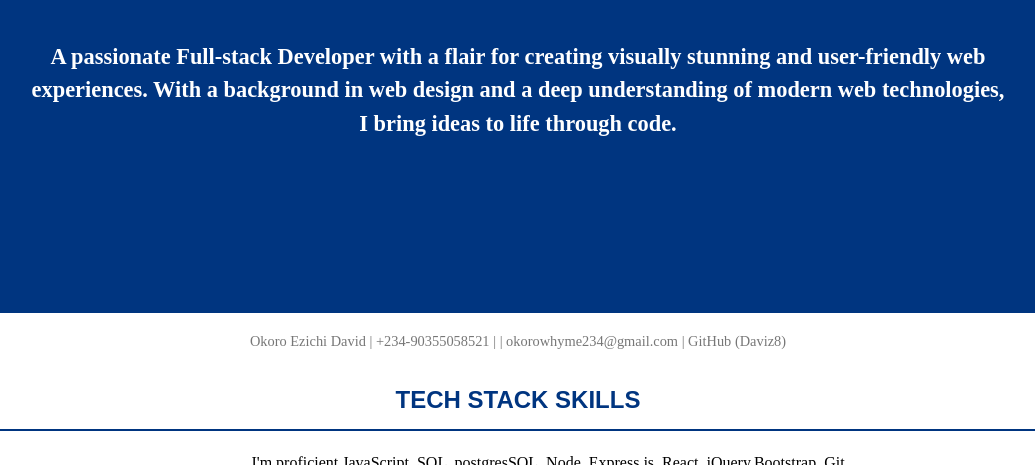
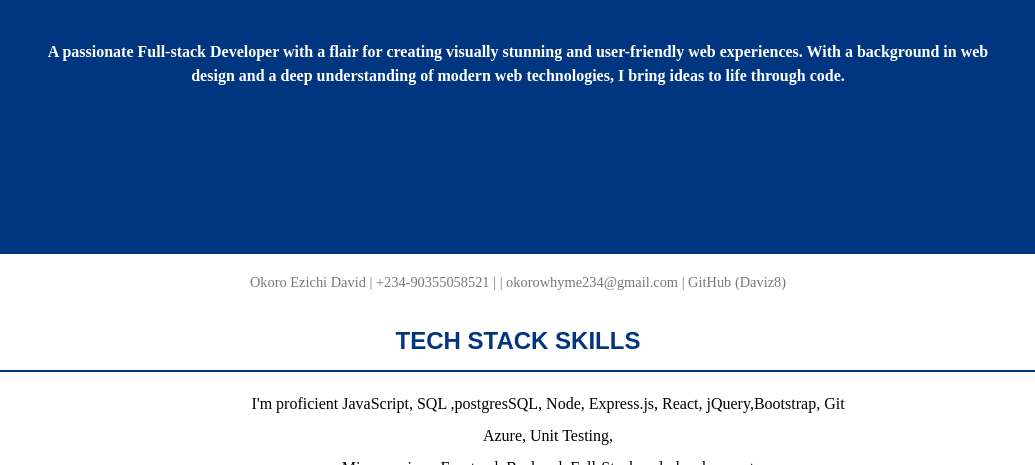
Before and after one commit to Daviz8/CV, a plain HTML site: page index.html in a window 1280 px wide. Shown: the part 635-1100 px from the top of the page, without its empty margins (122-1157 px from the left). Drawn offline with nearby package versions, Linux system fonts and the light colour scheme; a web font is replaced by a local one.

Commit message:
Revert "final update for this resume this yearr"
This reverts commit 13eb7509a442a11b456a94971137ecbc68c46434.

```diff
--- a/styles.css
+++ b/styles.css
@@ -48,11 +48,10 @@ h1:focus{
     }
 
 .p-header{ Bottom: 100px;
-    line-height: clamp(1.5, 2 ,1.5 );
+    line-height: 1.5;
     margin-top: 0;
     color:#ffffff;
-    font-size: clamp( 1.4rem, 9vw, 1rem);
-    align-items: flex-end;
+    font-size: clamp( 2.5rem 7vw 1rem);
 transition: all 2s ease-out;
 font-weight: 600;
 }
```
